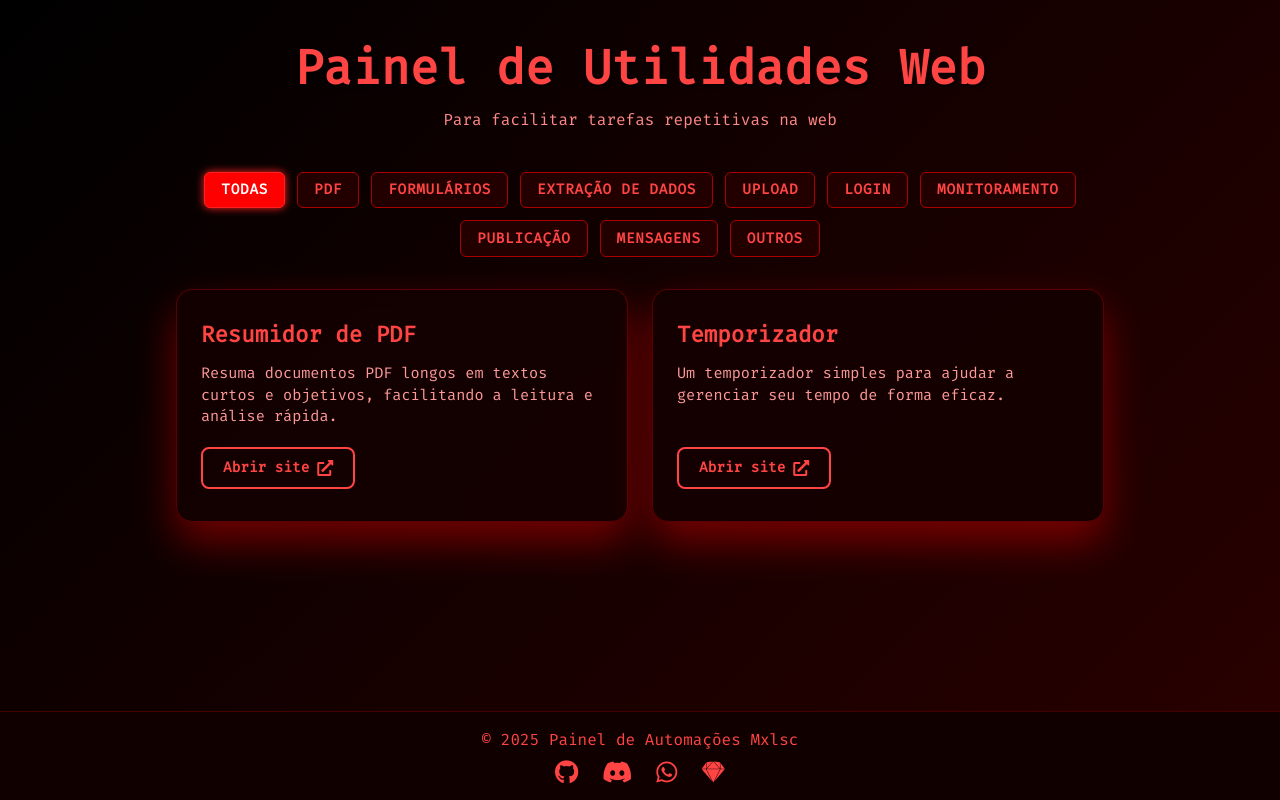
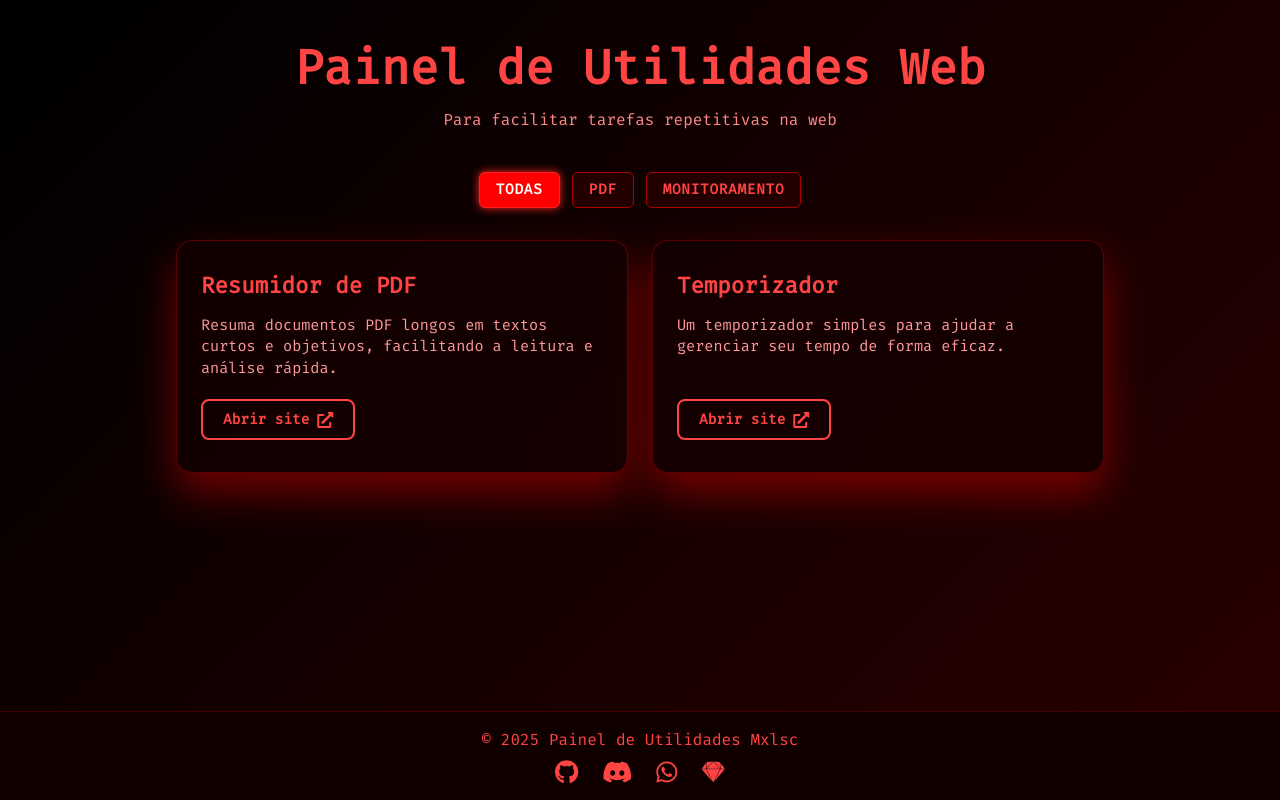
Before and after one commit to Mxlsc-XXX/Painel, a plain HTML site: page index.html in a window 1280 px wide. Drawn offline with nearby package versions, Linux system fonts and the light colour scheme.

Commit message:
Update index.html

```diff
--- a/index.html
+++ b/index.html
@@ -18,14 +18,7 @@
     <nav aria-label="Categorias de automações" class="categories" role="navigation">
       <button class="category-btn active" data-category="all" aria-pressed="true" type="button">Todas</button>
       <button class="category-btn" data-category="pdf" aria-pressed="false" type="button">PDF</button>
-      <button class="category-btn" data-category="formulario" aria-pressed="false" type="button">Formulários</button>
-      <button class="category-btn" data-category="dados" aria-pressed="false" type="button">Extração de Dados</button>
-      <button class="category-btn" data-category="upload" aria-pressed="false" type="button">Upload</button>
-      <button class="category-btn" data-category="login" aria-pressed="false" type="button">Login</button>
       <button class="category-btn" data-category="monitoramento" aria-pressed="false" type="button">Monitoramento</button>
-      <button class="category-btn" data-category="publicacao" aria-pressed="false" type="button">Publicação</button>
-      <button class="category-btn" data-category="mensagens" aria-pressed="false" type="button">Mensagens</button>
-      <button class="category-btn" data-category="outros" aria-pressed="false" type="button">Outros</button>
     </nav>
 
     <section class="cards" aria-live="polite" aria-label="Lista de automações">
@@ -50,7 +43,7 @@
   </main>
 
   <footer role="contentinfo" aria-label="Rodapé com links sociais">
-    <div>© 2025 Painel de Automações Mxlsc</div>
+    <div>© 2025 Painel de Utilidades Mxlsc</div>
     <div class="social-links" role="navigation" aria-label="Links para redes sociais">
       <a href="https://github.com/Mxlsc-XXX" target="_blank" rel="noopener noreferrer" aria-label="GitHub">
         <i class="fab fa-github" aria-hidden="true"></i>
```
